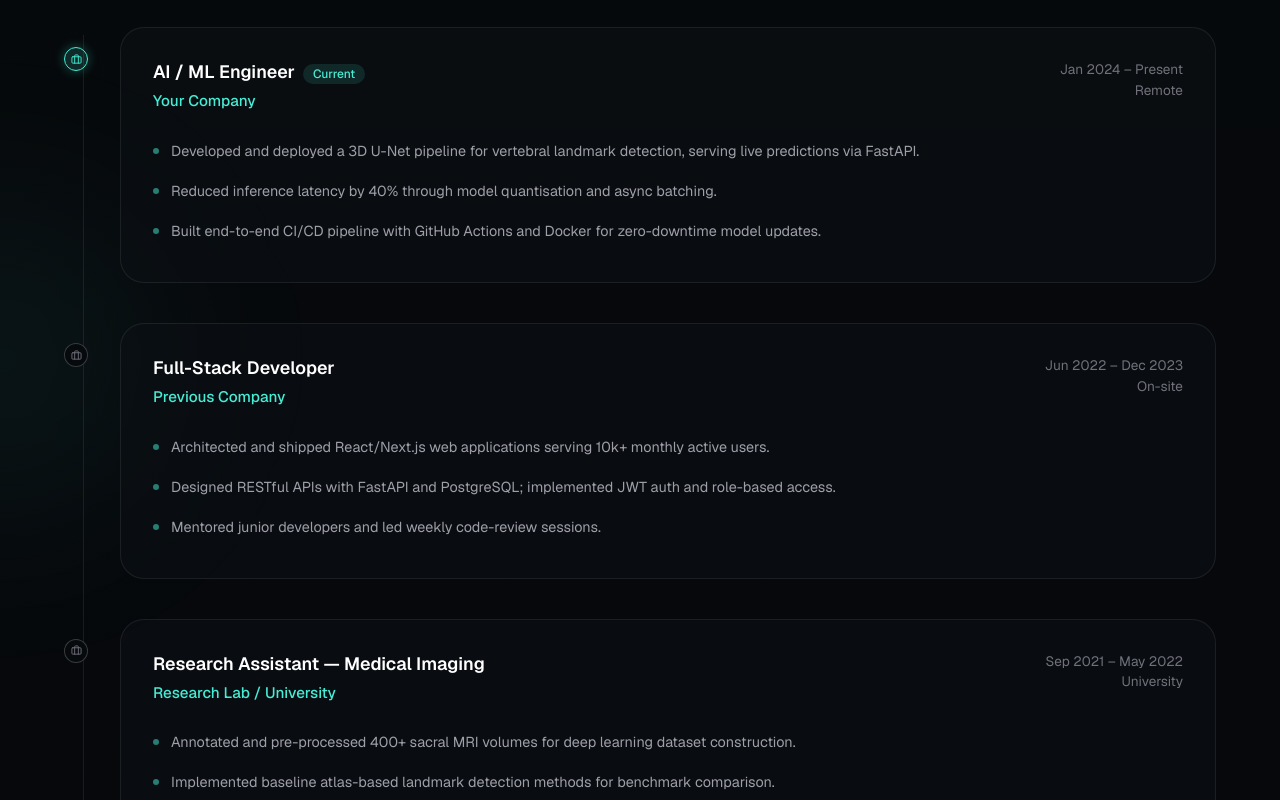
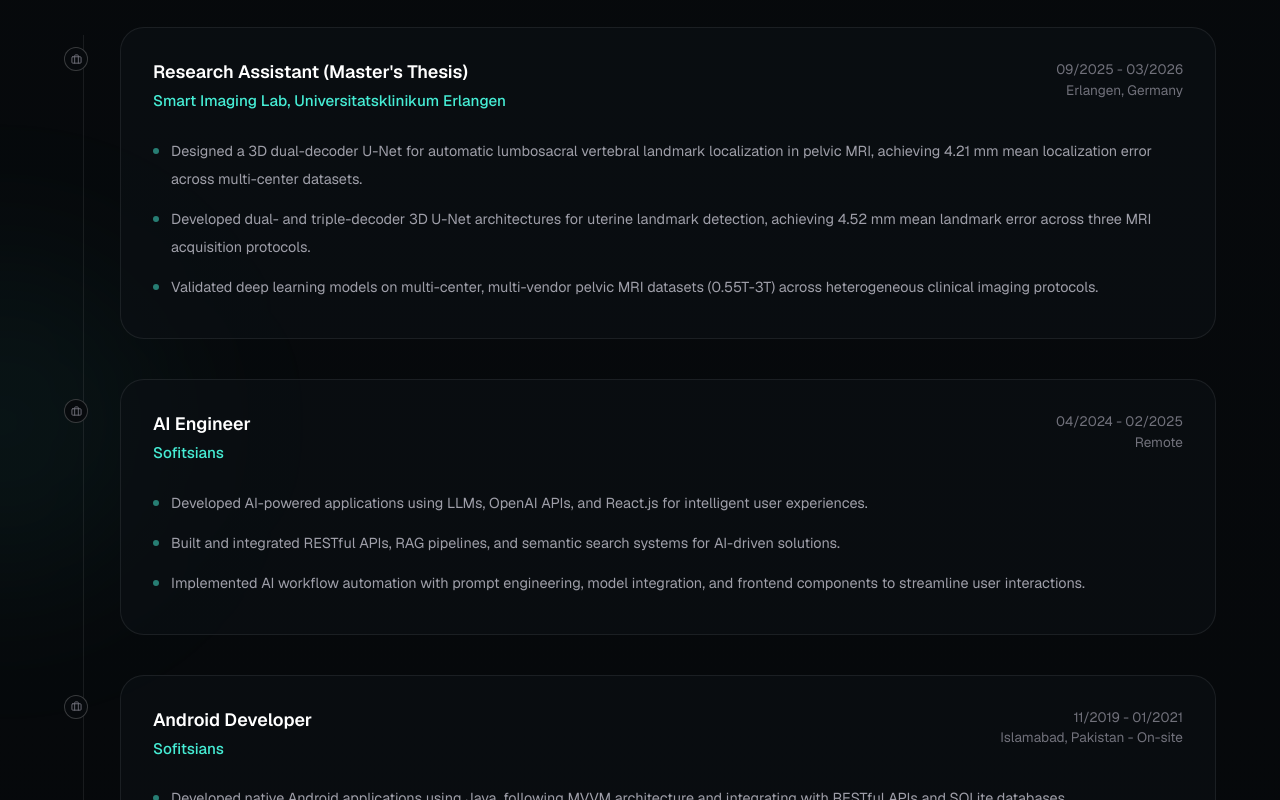
Before and after one commit to saad415/saad-ai-portfolio, a Next.js app: page / in a window 1280 px wide. Shown: the part 3860-4660 px from the top of the page. Built offline with nearby package versions, Linux system fonts and the light colour scheme.

Commit message:
update experience section

```diff
--- a/components/ExperienceSection.tsx
+++ b/components/ExperienceSection.tsx
@@ -15,36 +15,36 @@ type Experience = {
 // ── Replace with your real experience ──
 const experiences: Experience[] = [
   {
-    company: "Your Company",
-    role: "AI / ML Engineer",
-    period: "Jan 2024 – Present",
-    location: "Remote",
-    current: true,
+    company: "Smart Imaging Lab, Universitatsklinikum Erlangen",
+    role: "Research Assistant (Master's Thesis)",
+    period: "09/2025 - 03/2026",
+    location: "Erlangen, Germany",
     bullets: [
-      "Developed and deployed a 3D U-Net pipeline for vertebral landmark detection, serving live predictions via FastAPI.",
-      "Reduced inference latency by 40% through model quantisation and async batching.",
-      "Built end-to-end CI/CD pipeline with GitHub Actions and Docker for zero-downtime model updates.",
+      "Designed a 3D dual-decoder U-Net for automatic lumbosacral vertebral landmark localization in pelvic MRI, achieving 4.21 mm mean localization error across multi-center datasets.",
+      "Developed dual- and triple-decoder 3D U-Net architectures for uterine landmark detection, achieving 4.52 mm mean landmark error across three MRI acquisition protocols.",
+      "Validated deep learning models on multi-center, multi-vendor pelvic MRI datasets (0.55T-3T) across heterogeneous clinical imaging protocols.",
     ],
   },
   {
-    company: "Previous Company",
-    role: "Full-Stack Developer",
-    period: "Jun 2022 – Dec 2023",
-    location: "On-site",
+    company: "Sofitsians",
+    role: "AI Engineer",
+    period: "04/2024 - 02/2025",
+    location: "Remote",
     bullets: [
-      "Architected and shipped React/Next.js web applications serving 10k+ monthly active users.",
-      "Designed RESTful APIs with FastAPI and PostgreSQL; implemented JWT auth and role-based access.",
-      "Mentored junior developers and led weekly code-review sessions.",
+      "Developed AI-powered applications using LLMs, OpenAI APIs, and React.js for intelligent user experiences.",
+      "Built and integrated RESTful APIs, RAG pipelines, and semantic search systems for AI-driven solutions.",
+      "Implemented AI workflow automation with prompt engineering, model integration, and frontend components to streamline user interactions.",
     ],
   },
   {
-    company: "Research Lab / University",
-    role: "Research Assistant — Medical Imaging",
-    period: "Sep 2021 – May 2022",
-    location: "University",
+    company: "Sofitsians",
+    role: "Android Developer",
+    period: "11/2019 - 01/2021",
+    location: "Islamabad, Pakistan - On-site",
     bullets: [
-      "Annotated and pre-processed 400+ sacral MRI volumes for deep learning dataset construction.",
-      "Implemented baseline atlas-based landmark detection methods for benchmark comparison.",
+      "Developed native Android applications using Java, following MVVM architecture and integrating with RESTful APIs and SQLite databases.",
+      "Constructed scalable UI components using XML layouts following Material Design guidelines. Used Retrofit for API integration and SQLite for local database storage, improving app stability and data management.",
+      "Managed version control using Git and participated in code reviews, ensuring clean architecture and efficient collaboration across the development team.",
     ],
   },
 ];
```
